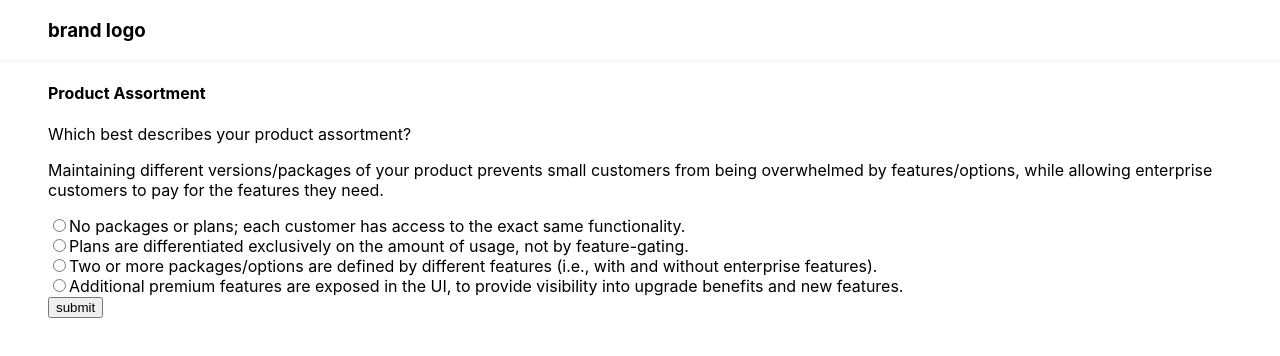
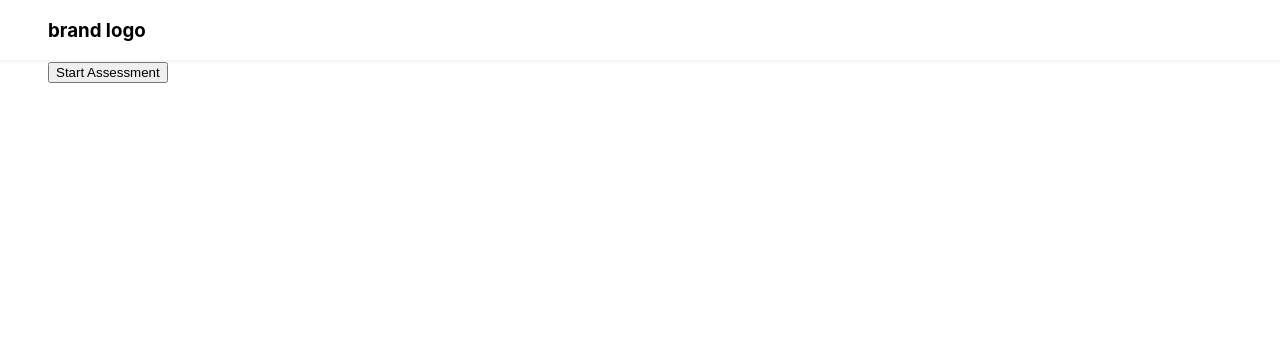
Before and after one commit to dannyk08/replicated, a React (Create React App) app: page / in a window 1280 px wide. Shown: the top 356 px of the page. Built offline with nearby package versions, Linux system fonts and the light colour scheme.

Commit message:
questions loading from apollo endpoint; needs to submit mutations

```diff
--- a/src/App.js
+++ b/src/App.js
@@ -4,8 +4,7 @@ import ApolloClient from 'apollo-boost';
 
 import './App.css';
 import { Navigation } from './components';
-import { CompletedSurvey } from './views';
-import TestPage from './views/TestPage';
+import { CompletedSurvey, Assessment } from './views';
 
 const client = new ApolloClient({
   uri: 'https://assessment.staging.enterprisegrade.io/graphql'
@@ -21,7 +20,7 @@ class App extends Component {
           {/* TODO: make this a route */}
           {/* <CompletedSurvey /> */}
           <ApolloProvider client={client}>
-            <TestPage />
+            <Assessment />
           </ApolloProvider>
         </div>
       </div>
--- /dev/null
+++ b/src/components/Assessment/PrepareAssessment.js
@@ -0,0 +1,7 @@
+import React from 'react';
+
+const PrepareAssessment = ({ startAssessment } = {}) => {
+  return <button onClick={startAssessment}>Start Assessment</button>
+}
+
+export default PrepareAssessment
--- a/src/components/Assessment/index.js
+++ b/src/components/Assessment/index.js
@@ -1,2 +1,3 @@
 export { default as CurrentQuestion } from './CurrentQuestion'
 export { default as CurrentQuestionChoices } from './CurrentQuestionChoices'
+export { default as PrepareAssessment } from './PrepareAssessment'
--- /dev/null
+++ b/src/utils/mutations.js
@@ -0,0 +1,7 @@
+import gql from 'graphql-tag';
+
+export const PREPARE_ASSESSMENT_MUTATION = gql`
+  mutation prepareAssessment($templateId: String!) {
+    prepareAssessment(templateId: $templateId)
+  }
+`
--- /dev/null
+++ b/src/utils/queries.js
@@ -0,0 +1,25 @@
+import gql from 'graphql-tag';
+
+export const GET_ASSESSMENT_QUERY = gql`
+  query assessment($id: String!) {
+    assessment(id: $id) {
+      id
+      isCompleted
+      questions {
+        id
+        text
+        description
+        question
+        comment
+        choices {
+          id
+          text
+          recommendation
+          recommendationPublic
+          isSelected
+          weight
+        }
+      }
+    }
+  }
+`
--- /dev/null
+++ b/src/views/Assessment.js
@@ -0,0 +1,64 @@
+import React from 'react';
+import { Query, Mutation, ApolloConsumer } from 'react-apollo';
+
+import { CurrentQuestion, PrepareAssessment } from '../components';
+import { GET_ASSESSMENT_QUERY } from './../utils/queries';
+import { PREPARE_ASSESSMENT_MUTATION } from './../utils/mutations';
+
+// TODO: remove mockdata
+import { preparedAssessment } from '../utils/mockData';
+// TODO: remove static id
+const id = "8s-lJ81i8FATjivlANvIRZz8h1tGGBoC"
+
+export default class Assessment extends React.Component {
+  constructor(props) {
+    super(props)
+    this.submitCurrentChoice = (questions) => this._submitCurrentChoice.bind(this, questions)
+    this.handleSelectedChoice = this.handleSelectedChoice.bind(this)
+    this.state = {
+      currentQuestionIndex: 0,
+      selectedChoice: null
+    }
+  }
+
+  handleSelectedChoice(e) {
+    this.setState({ selectedChoice: e.target.value })
+  }
+
+  _submitCurrentChoice(questions) {
+    if (questions[this.state.currentQuestionIndex + 1]) {
+      const currentQuestionIndex = this.state.currentQuestionIndex + 1
+      this.setState({ currentQuestionIndex })
+    }
+  }
+
+  render() {
+    return (
+      <Mutation mutation={PREPARE_ASSESSMENT_MUTATION} variables={{ templateId: "1" }}>
+        {
+          (startAssessment, { data: { prepareAssessment } = {} } = {}) => {
+            if (!prepareAssessment) {
+              return <PrepareAssessment startAssessment={startAssessment} />
+            }
+            return <Query query={GET_ASSESSMENT_QUERY} variables={{ id }}>
+              {
+                ({ loading, error, data }) => {
+                  if (loading) return <h4>Loading...</h4>
+                  if (error) return <h4>There's an error</h4>
+                  console.log('Assessment', { data });
+                  return <CurrentQuestion
+                    handleSelectedChoice={this.handleSelectedChoice}
+                    selectedChoice={this.state.selectedChoice}
+                    currentQuestion={data.assessment.questions[this.state.currentQuestionIndex]}
+                    submitCurrentChoice={this.submitCurrentChoice(data.assessment.questions)}
+                  />
+                }
+
+              }
+            </Query>
+          }
+        }
+      </Mutation>
+    )
+  }
+}
--- a/src/views/TestPage.js
+++ /dev/null
@@ -1,122 +0,0 @@
-import React from 'react';
-import { Query, Mutation, ApolloConsumer } from 'react-apollo';
-import gql from 'graphql-tag';
-
-import { preparedAssessment } from './../utils/mockData';
-import { CurrentQuestion } from '../components';
-const id = "8s-lJ81i8FATjivlANvIRZz8h1tGGBoC"
-
-const GET_ASSESSMENT_QUERY = gql`
-  query assessment($id: String!) {
-    assessment(id: $id) {
-      id
-      isCompleted
-      questions {
-        id
-        text
-        description
-        question
-        comment
-        choices {
-          id
-          text
-          recommendation
-          recommendationPublic
-          isSelected
-          weight
-        }
-      }
-    }
-  }
-`
-
-
-const PREPARE_ASSESSMENT_MUTATION = gql`
-  mutation prepareAssessment($templateId: String!) {
-    prepareAssessment(templateId: $templateId)
-  }
-`
-
-export default class TestPage extends React.Component {
-  render() {
-    return <Assessment />
-    // <Mutation mutation={PREPARE_ASSESSMENT_MUTATION} variables={{ templateId: "1" }}>
-    //   {
-    //     (startAssessment, { data: { prepareAssessment } = {} } = {}) => {
-    //       if (!prepareAssessment) {
-    //         return <PrepareAssessment startAssessment={startAssessment} />
-    //       }
-    // return <Assessment id={prepareAssessment} />
-    //     }
-    //   }
-    // </Mutation>
-  }
-}
-
-
-
-class Assessment extends React.Component {
-  constructor(props) {
-    super(props)
-    this.submitCurrentChoice = this.submitCurrentChoice.bind(this)
-    this.handleSelectedChoice = this.handleSelectedChoice.bind(this)
-    this.state = {
-      currentQuestionIndex: 0,
-      currentQuestion: preparedAssessment.questions[0],
-      selectedChoice: null
-    }
-  }
-
-  handleSelectedChoice(e) {
-    this.setState({
-      selectedChoice: e.target.value
-    })
-  }
-
-  submitCurrentChoice() {
-    if (preparedAssessment.questions[this.state.currentQuestionIndex + 1]) {
-      const currentQuestionIndex = this.state.currentQuestionIndex + 1
-      this.setState({
-        currentQuestionIndex,
-        currentQuestion: preparedAssessment.questions[currentQuestionIndex]
-      })
-    }
-  }
-
-  render() {
-    return <CurrentQuestion
-      handleSelectedChoice={this.handleSelectedChoice}
-      selectedChoice={this.state.selectedChoice}
-      currentQuestion={this.state.currentQuestion}
-      submitCurrentChoice={this.submitCurrentChoice}
-    />
-  }
-}
-
-
-// function PrepareAssessment({ startAssessment } = {}) {
-//   return <button onClick={startAssessment}>Start Assessment</button>
-// }
-
-// function Assessment({ id } = {}) {
-//   return <Query query={GET_ASSESSMENT_QUERY} variables={{ id }}>
-//     {
-//       ({ loading, error, data }) => {
-//         if (loading) {
-//           console.log({ loading });
-//           return <h4>Loading...</h4>
-//         }
-//         if (error) {
-//           console.log({ error });
-//           return <h4>There's an error</h4>
-//         }
-//         console.log('Assessment', { data });
-//         return (
-//           <React.Fragment>
-//             <p>There's data</p>
-//           </React.Fragment>
-//         )
-//       }
-//     }
-//   </Query>
-// }
--- a/src/views/index.js
+++ b/src/views/index.js
@@ -1 +1,2 @@
 export { default as CompletedSurvey } from './CompletedSurvey'
+export { default as Assessment } from './Assessment'
```
